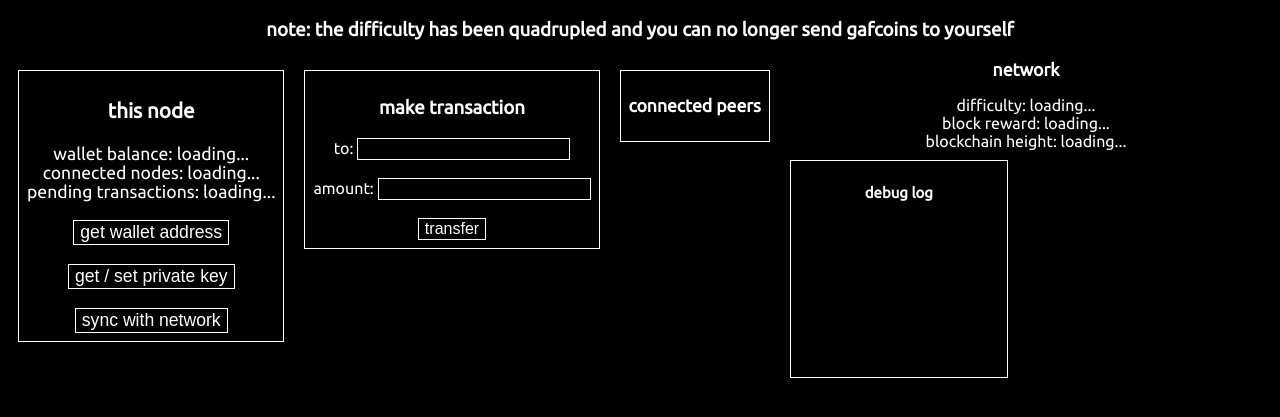
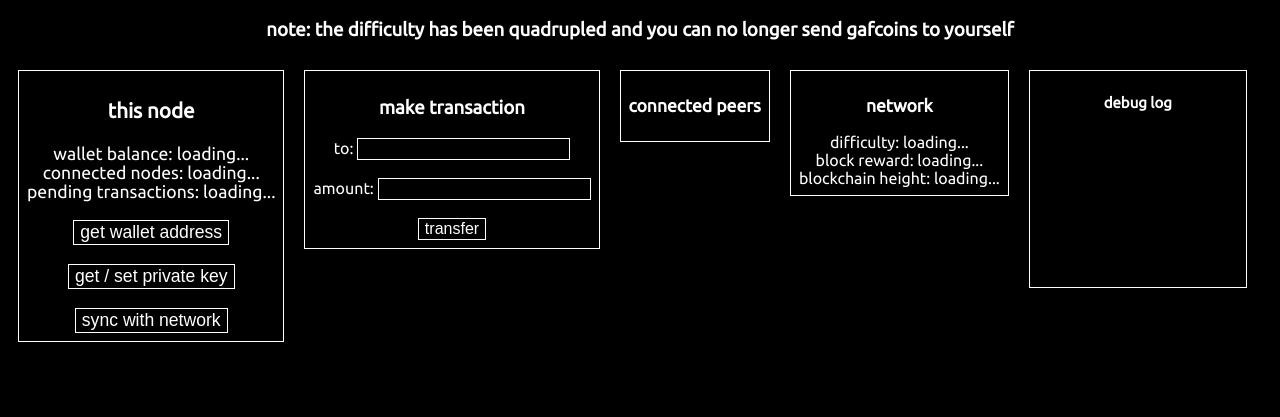
Before and after one commit to wwwg/gafcoin, a website with bundled scripts: page index.html in a window 1280 px wide. Shown: the part 61-478 px from the top of the page. Built offline with nearby package versions, Linux system fonts and the light colour scheme; a script that the page names is missing.

Commit message:
change net box class

```diff
--- a/index.html
+++ b/index.html
@@ -32,7 +32,7 @@
                     <!-- peers will go here -->
                 </div>
             </div>
-            <div class="net">
+            <div class="box">
                 <h3 class="header">network</h3>
                 difficulty: <span id="diff">loading...</span><br>
                 block reward: <span id="reward">loading...</span><br>
```
